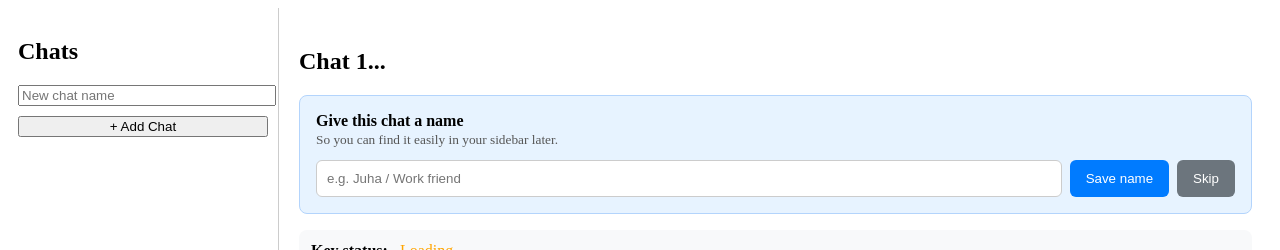
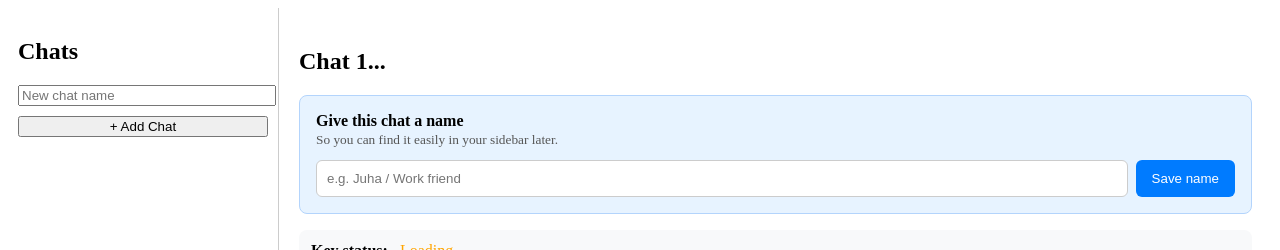
Before and after one commit to hannu64/messe, a React (Vite) app: page /chat/1 in a window 1280 px wide. Shown: the top 250 px of the page. Built offline with nearby package versions, Linux system fonts and the light colour scheme; no server answers.

Commit message:
no skip button anymore

```diff
--- a/src/PrivateChat.jsx
+++ b/src/PrivateChat.jsx
@@ -324,12 +324,8 @@ function PrivateChat() {
             >
               Save name
             </button>
-            <button
-              onClick={() => setShowNamePrompt(false)}
-              style={{ padding: '10px 16px', background: '#6c757d', color: 'white', border: 'none', borderRadius: '6px', cursor: 'pointer' }}
-            >
-              Skip
-            </button>
+
+
           </div>
         </div>
       )}
```
